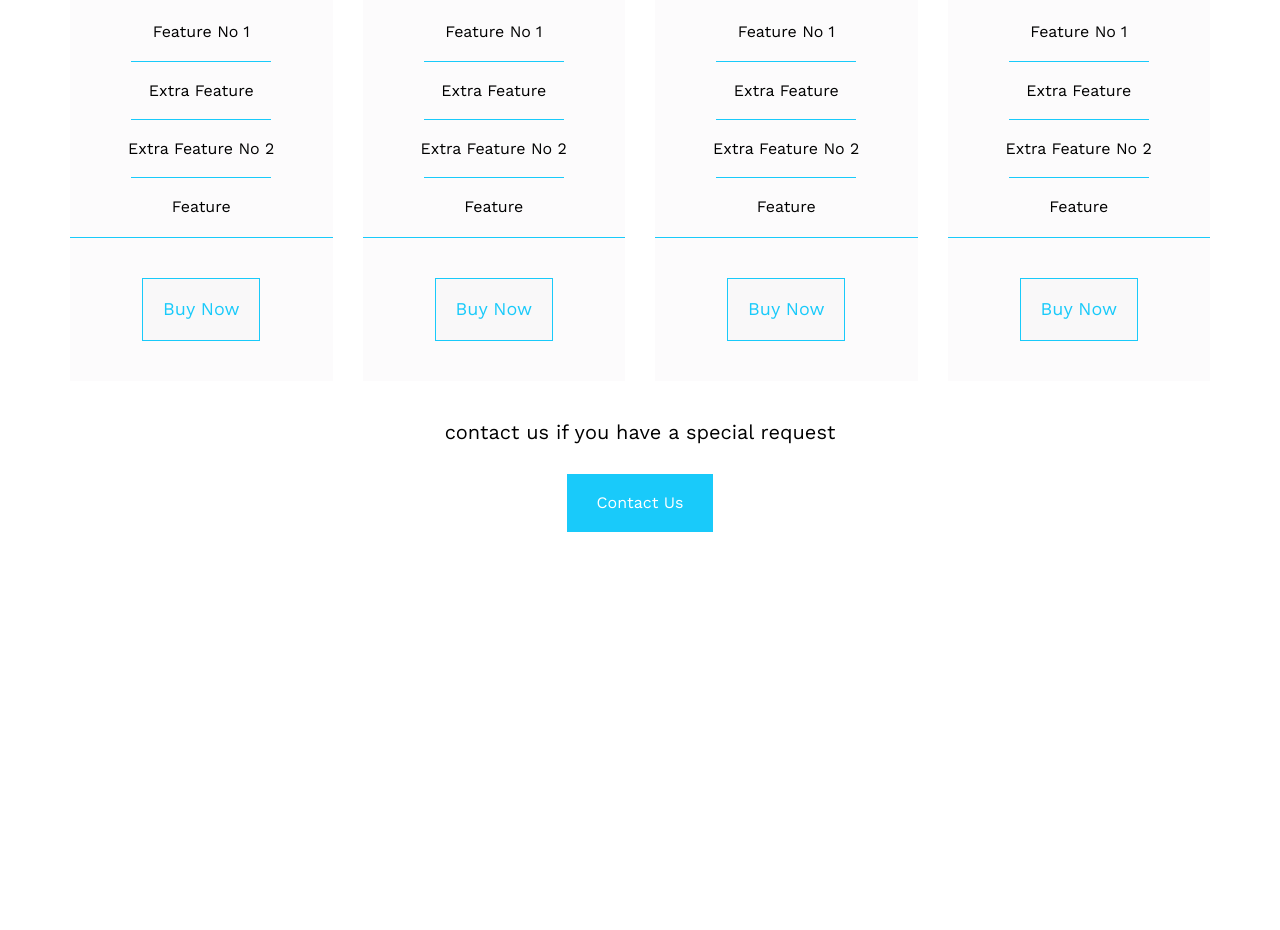
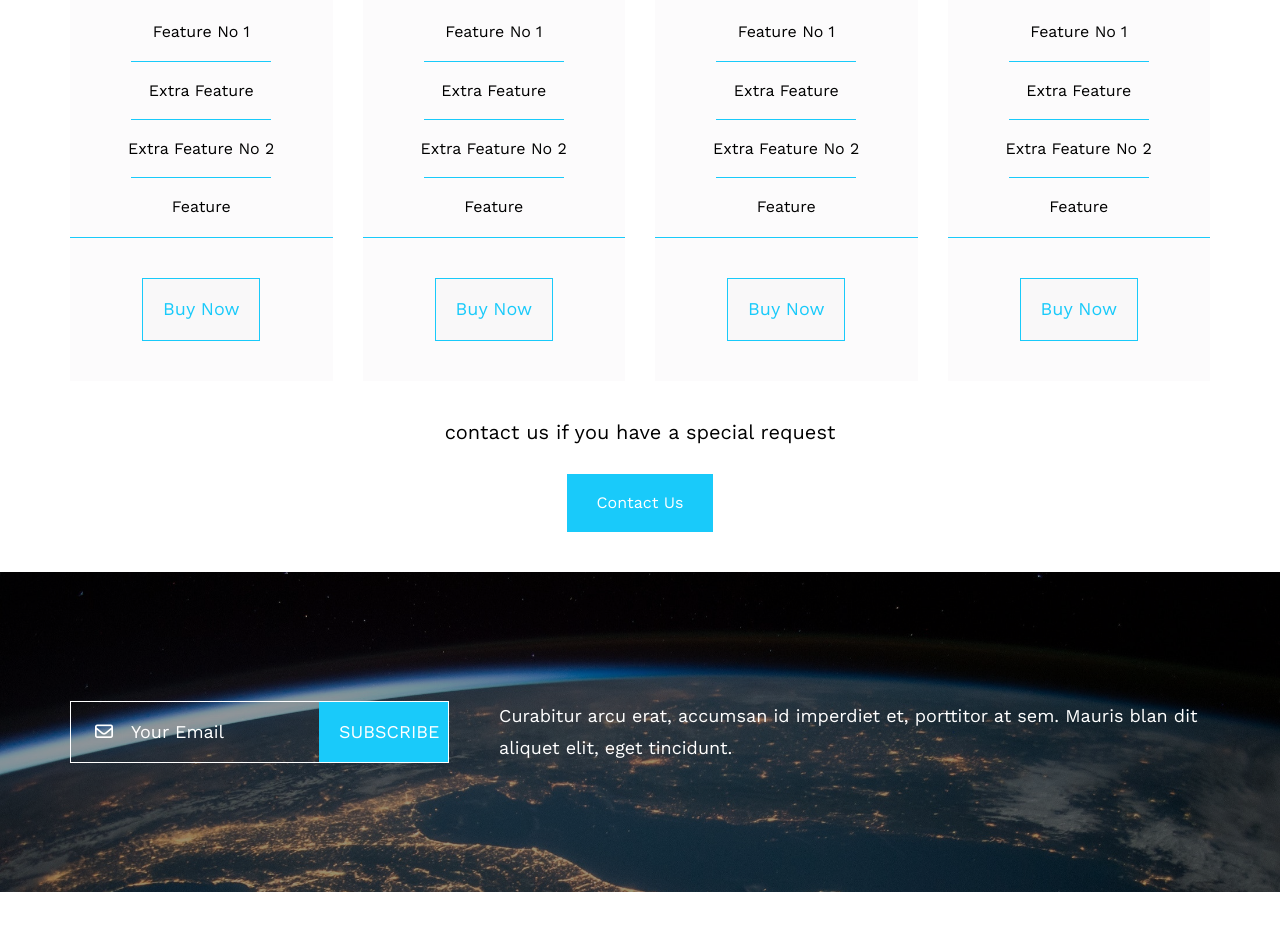
Before and after one commit to Hassan-Hammoud/Template_Two, a plain HTML site: page index.html in a window 1280 px wide. Shown: the part 6922-7852 px from the top of the page. Before the commit the page ends 7494 px from the top, so only its background shows below. Drawn offline with nearby package versions, Linux system fonts and the light colour scheme.

Commit message:
End Subscribe

```diff
--- a/css/main.css
+++ b/css/main.css
@@ -931,7 +931,7 @@ header nav .toogle-menu {
   gap: 30px;
 }
 
-@media (max-width:1200px) {
+@media (max-width: 1200px) {
   .pricing .pricing-content {
     display: grid;
     grid-template-columns: repeat(auto-fill, minmax(300px, 1fr));
@@ -998,7 +998,7 @@ header nav .toogle-menu {
 }
 
 .pricing .box .foot {
-  margin: 40px  ;
+  margin: 40px;
 }
 .pricing .box .foot a {
   display: block;
@@ -1009,7 +1009,7 @@ header nav .toogle-menu {
   font-size: 18px;
   width: fit-content;
   text-decoration: none;
-  margin: 25px auto ;
+  margin: 25px auto;
 }
 
 .pricing .call {
@@ -1032,6 +1032,110 @@ font-size: 20px;
   margin: 30px auto;
 }
 
+/* Start Subscribe */
 
+/* End Subscribe */
+.subscribe {
+  padding: var(--section-padding);
+  background-image: url(/assets/images/planet-2.jpg);
+  background-size: cover;
+  color: var(--primary-color);
+  position: relative;
+  height: 40vh;
+  margin: 40px 0;
+  display: flex;
+  align-items: center;
+  justify-content: center;
+}
+
+.subscribe::after {
+  position: absolute;
+  content: "";
+  top: 0;
+  right: 0;
+  background-color: rgba(0, 0, 0, 0.4);
+  height: 100%;
+  width: 100%;
+}
+
+.subscribe .container {
+  display: flex;
+  justify-content: space-between;
+  position: relative;
+  align-items: center;
+  z-index: 2;
+}
+
+@media (max-width: 992px) {
+  .subscribe .container {
+    display: flex;
+    flex-direction: column;
+
+  }
+}
+
+.subscribe form {
+  display: flex;
+  position: relative;
+  width: 500px;
+  max-width: 100%;
+  font-size: 18px;
+}
+
+@media (max-width: 767px) {
+  .subscribe .container form{
+    width: 350px;
+    max-width: 100%;
+  }
+}
+
+.subscribe form i {
+  position: absolute;
+  top: 50%;
+  transform: translateY(-50%);
+  left: 25px;
+}
+
+.subscribe form input[type="email"] {
+  border: 1px solid white;
+  background: none;
+  padding: 20px 20px 20px 60px;
+  caret-color: var(--secondary-color);
+  width: calc(100% - 130px);
+  border-right: none;
+}
+
+.subscribe form ::placeholder {
+  color: var(--primary-color);
+
+}
+
+.subscribe form input[type="email"]:focus-visible, .subscribe form input[type="submit"]:focus {
+  outline: none;
+}
+
+.subscribe form input[type="submit"] {
+  width: 130px;
+  background-color: var(--secondary-color);
+  border: 1px solid white;
+  color: white;
+  padding: 10px 20px;
+  border-left: none;
+  text-transform: uppercase;
+}
+
+.subscribe .container p {
+  line-height: 1.8;
+  margin-left:  50px;
+  font-size: 18px;
+}
+
+@media (max-width: 992px) {
+  .subscribe .container p {
+    text-align: center;
+    margin-left: 0;
+    margin: 50px 0 0;
+  }
+}
 
 /* End Pricing */
--- a/index.html
+++ b/index.html
@@ -496,12 +496,27 @@
           </div>
         </div>
         <div class="call">
-
           <p>contact us if you have a special request</p>
           <a href="#">Contact Us</a>
         </div>
       </div>
     </div>
     <!-- End Pricing  -->
+
+    <!-- Start Subscribe -->
+    <div class="subscribe">
+      <div class="container">
+        <form action="">
+          <i class="fa-regular fa-envelope"></i>
+          <input type="email" name="mail" placeholder="Your Email"  />
+          <input type="submit" value="Subscribe" />
+        </form>
+        <p>
+          Curabitur arcu erat, accumsan id imperdiet et, porttitor at sem.
+          Mauris blan dit aliquet elit, eget tincidunt.
+        </p>
+      </div>
+    </div>
+    <!-- End Subscribe -->
   </body>
 </html>
```
Also changed, not shown: assets/images/planet-2.jpg (added), 1 other file. Lines whose indentation alone changed are shown as unchanged.
